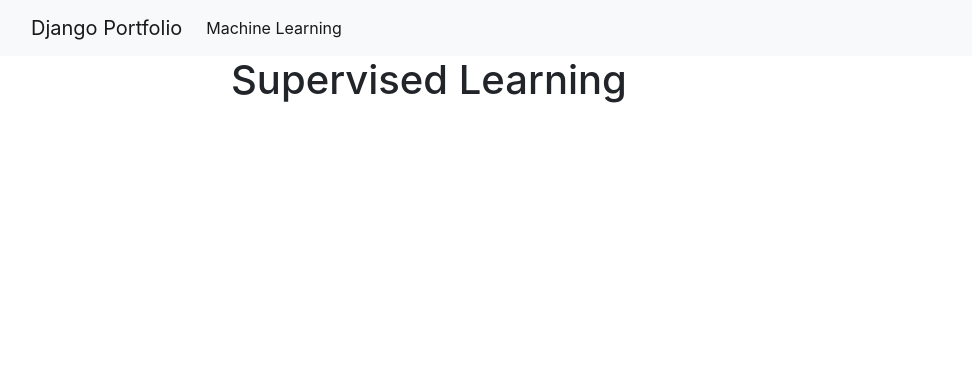
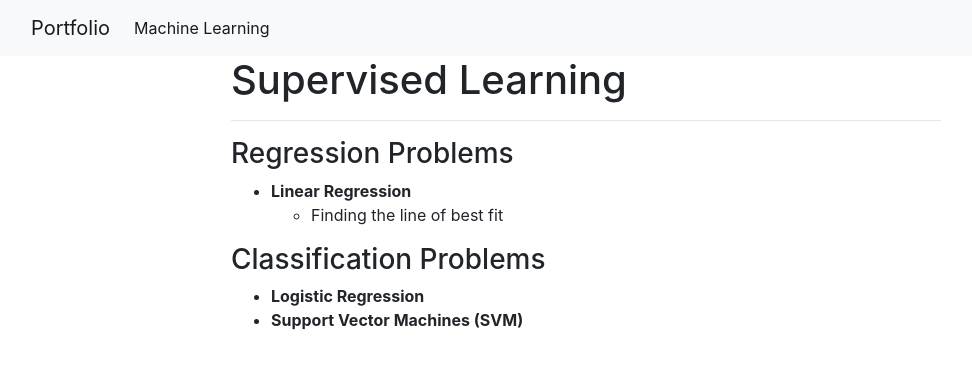
Before and after one commit to CameronSA/DjangoPortfolio, a Django app: page /machine_learning/supervised/ in a window 1280 px wide. Shown: the top 369 px of the page, without its empty margins (54-1026 px from the left). Run offline with Django 3.2, Linux system fonts and the light colour scheme; some libraries are stand-ins or nearby versions.

Commit message:
added skeletons for supervised/unsupervised pages

```diff
--- a/machine_learning/templates/supervised_learning_index.html
+++ b/machine_learning/templates/supervised_learning_index.html
@@ -2,5 +2,18 @@
 {% block page_content %}
 <div class="col-md-8 offset-md-2">
     <h1>Supervised Learning</h1>
+    <hr>
+    <h3>Regression Problems</h3>
+    <ul>
+        <li style="font-weight: bold;">Linear Regression</li>
+        <ul>
+            <li>Finding the line of best fit</li>
+        </ul>
+    </ul>
+    <h3>Classification Problems</h3>
+    <ul>
+        <li style="font-weight: bold;">Logistic Regression</li>
+        <li style="font-weight: bold;">Support Vector Machines (SVM)</li>
+    </ul>
 </div>
 {% endblock %}
--- a/personal_portfolio/templates/base.html
+++ b/personal_portfolio/templates/base.html
@@ -2,7 +2,7 @@
 
 <nav class="navbar navbar-expand-lg navbar-light bg-light">
     <div class="container">
-        <a class="navbar-brand" href="{% url 'project_index' %}">Django Portfolio</a>
+        <a class="navbar-brand" href="{% url 'project_index' %}">Portfolio</a>
         <button class="navbar-toggler" type="button" data-toggle="collapse" data-target="#navbarSupportedContent" aria-controls="navbarSupportedContent" aria-expanded="false" aria-label="Toggle navigation">
           <span class="navbar-toggler-icon"></span>
         </button>
```
Also changed, not shown: machine_learning/templates/unsupervised_learning_index.html (+11 -0 lines).
